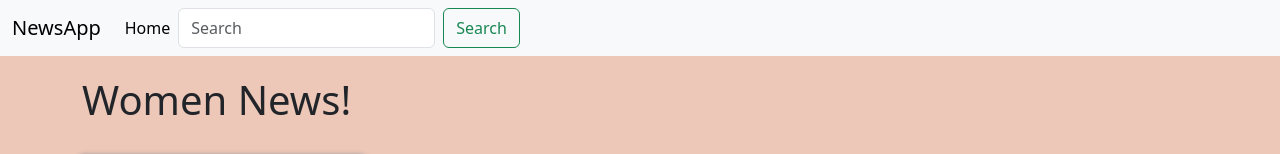
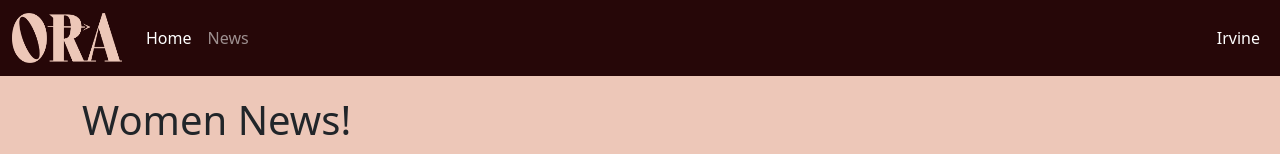
Before and after one commit to raybalt/VenusHacks, a plain HTML site: page newspage.html in a window 1280 px wide. Shown: the top 154 px of the page. Drawn offline with nearby package versions, Linux system fonts and the light colour scheme; no server answers.

Commit message:
Update newspage.html

```diff
--- a/newspage.html
+++ b/newspage.html
@@ -12,25 +12,39 @@
 </head>
 
 <body>
-  <nav class="navbar navbar-expand-lg bg-body-tertiary">
+  <nav class="navbar navbar-expand-sm navbar-dark" style="background-color: #260708;">
     <div class="container-fluid">
-      <a class="navbar-brand" href="#">NewsApp</a>
-      <button class="navbar-toggler" type="button" data-bs-toggle="collapse" data-bs-target="#navbarSupportedContent"
-        aria-controls="navbarSupportedContent" aria-expanded="false" aria-label="Toggle navigation">
+      <a href="#" class="navbar-brand mb-0 h1">
+        <img class="d-inline-block align-top" src="img/logo.png" width="110" height="50" />
+      </a>
+      <botton type="button" data-bs-toggle="collapse" data-bs-target="#navbarNav" class="navbar-toggler"
+        aria-controls="navbarNav" aria-expanded="false" aria-label="Toggle navigation">
         <span class="navbar-toggler-icon"></span>
-      </button>
-      <div class="collapse navbar-collapse" id="navbarSupportedContent">
-        <ul class="navbar-nav me-auto mb-2 mb-lg-0">
-          <li class="nav-item">
-            <a class="nav-link active" aria-current="page" href="#">Home</a>
+      </botton>
+      <div class="collapse navbar-collapse" id="navbarNav">
+        <ul class="navbar-nav">
+          <li class="nav-item active">
+            <a href="#" class="nav-link active">
+              Home
+            </a>
           </li>
-          <form class="d-flex" role="search">
-            <input class="form-control me-2" type="search" placeholder="Search" aria-label="Search">
-            <button class="btn btn-outline-success" type="submit">Search</button>
-          </form>
+          <li class="nav-item active">
+            <a href="#" class="nav-link">
+              News
+            </a>
+        </ul>
+        <ul class="navbar-nav ms-auto">
+          <li class="nav-item active">
+            <a href="#" class="nav-link active">
+              Irvine
+            </a>
+          </li>
+        </ul>
+      </div>
     </div>
     </div>
   </nav>
+
   <div class="container">
     <h1>Women News!</h1>
     <div class="row content">
@@ -40,7 +54,7 @@
           <h5 class="card-title">Card title</h5>
           <p class="card-text">Some quick example text to build on the card title and make up the bulk of the card's
             content.</p>
-            <a href="#" class="button" style="width: 100;">Read More</a>
+          <a href="#" class="button" ;">Read More</a>
         </div>
       </div>
     </div>
@@ -77,7 +91,7 @@
                   <div class="card my-4 mx-2" style="width: 18rem;">
                     <img height='150' src = "${item.urlToImage}" class="card-img-top" alt = "..." />
                     <div class="card-body">
-                      <h5 class="card-title">${item.title.slice(0,50)}...</h5>
+                      <h5 class="card-title">${item.title.slice(0, 50)}...</h5>
                       <p class="card-text">${item.description.slice(0, 100)}...</p>
                       <a href="${item.url}" target="_blank" class="button">Read More</a>
                     </div>
```
Lines whose indentation alone changed are shown as unchanged.
